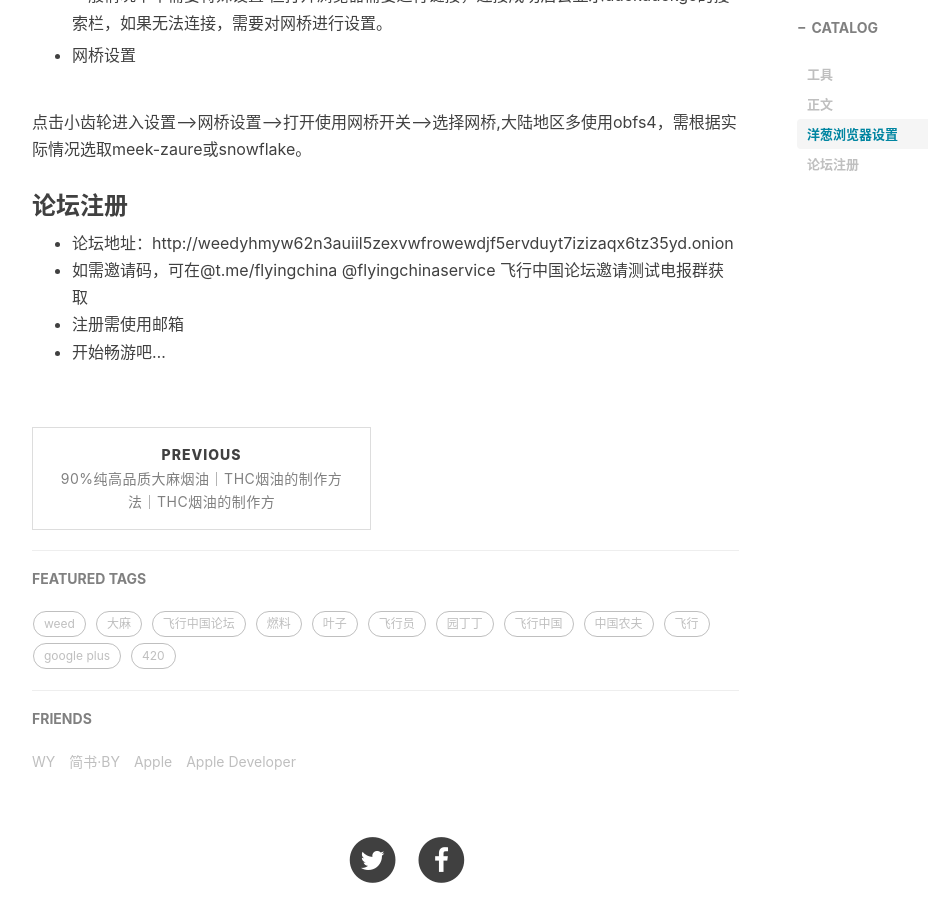
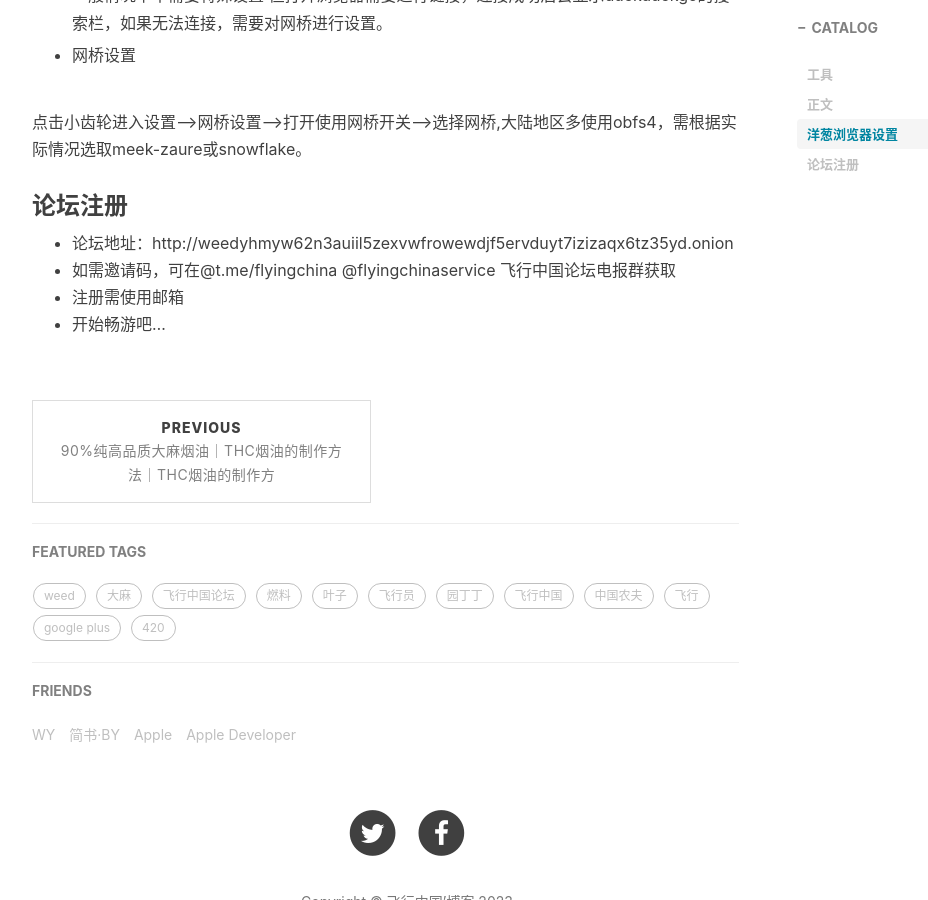
Before and after one commit to feixingzhongguo/feixingzhongguo.github.io, a Jekyll site: the page built from _posts/2022-03-01-如何进入暗网飞行中国论坛.md, in a window 1280 px wide and 900 px high, scrolled down 894 px. Shown: the whole window, without its empty margins (233-1161 px from the left). Built offline with Jekyll 4.4.1, drawn with Linux system fonts in a browser that asks for light colours; nearby versions of some CDN libraries; comment, search, counter and statistics services are not loaded.

Commit message:
Update 2022-03-01-如何进入暗网飞行中国论坛.md

```diff
--- a/_posts/2022-03-01-如何进入暗网飞行中国论坛.md
+++ b/_posts/2022-03-01-如何进入暗网飞行中国论坛.md
@@ -41,6 +41,6 @@
 
 ### 论坛注册
 - 论坛地址：http://weedyhmyw62n3auiil5zexvwfrowewdjf5ervduyt7izizaqx6tz35yd.onion
-- 如需邀请码，可在@t.me/flyingchina  @flyingchinaservice 飞行中国论坛邀请测试电报群获取
+- 如需邀请码，可在@t.me/flyingchina  @flyingchinaservice 飞行中国论坛电报群获取
 - 注册需使用邮箱
 - 开始畅游吧...
```
